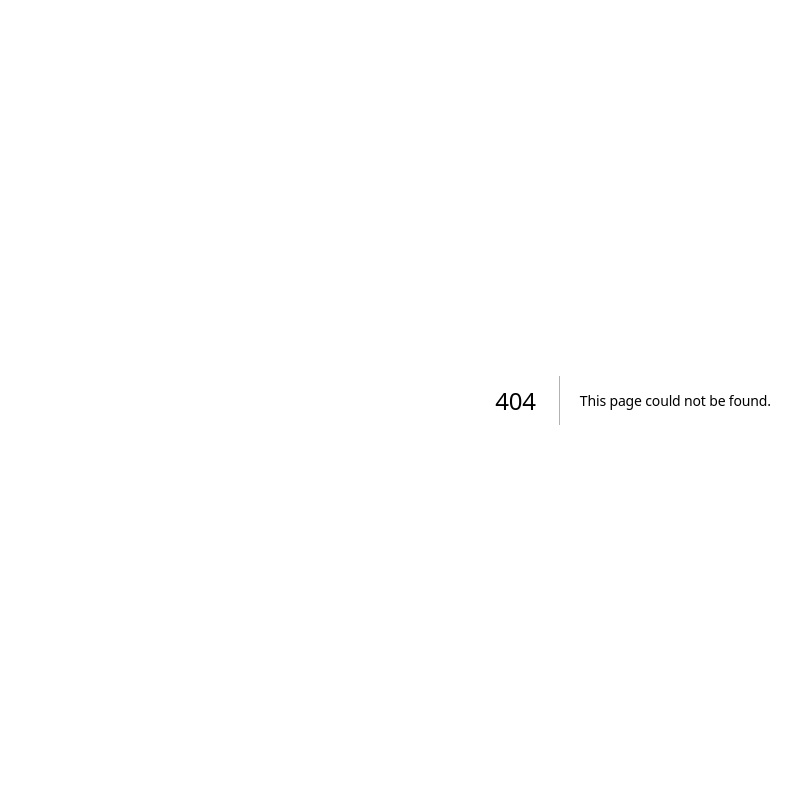
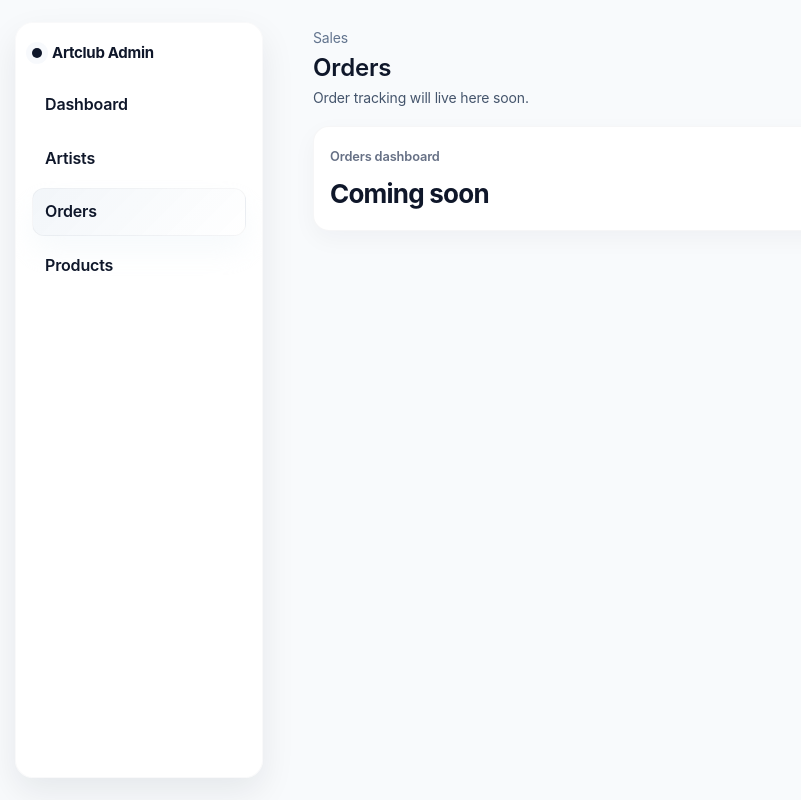
Before and after one commit to artclubwtf/artclub-admin-clean, a Next.js app: page /admin/orders in a window 1280 px wide. Before the commit this address had no page. Shown: the whole page, without its empty margins (7-808 px from the left). Built offline with nearby package versions, Linux system fonts and the light colour scheme.

Commit message:
chore: update 2025-12-19 23:42

```diff
--- /dev/null
+++ b/app/admin/AdminSidebar.tsx
@@ -0,0 +1,42 @@
+"use client";
+
+import Link from "next/link";
+import { usePathname } from "next/navigation";
+
+const navItems = [
+  { label: "Dashboard", href: "/admin" },
+  { label: "Artists", href: "/admin/artists" },
+  { label: "Orders", href: "/admin/orders" },
+  { label: "Products", href: "/admin/products" },
+];
+
+export default function AdminSidebar() {
+  const pathname = usePathname() || "";
+
+  return (
+    <aside className="admin-sidebar">
+      <div className="admin-logo">
+        <span className="admin-logo-dot" aria-hidden />
+        <span>Artclub Admin</span>
+      </div>
+
+      <nav className="admin-nav">
+        {navItems.map((item) => {
+          const matchesExact = pathname === item.href;
+          const matchesNested = pathname.startsWith(`${item.href}/`);
+          const isActive = matchesExact || (item.href !== "/admin" && matchesNested);
+          return (
+            <Link
+              key={item.href}
+              href={item.href}
+              className={`admin-nav-link${isActive ? " active" : ""}`}
+              aria-current={isActive ? "page" : undefined}
+            >
+              {item.label}
+            </Link>
+          );
+        })}
+      </nav>
+    </aside>
+  );
+}
--- /dev/null
+++ b/app/admin/layout.tsx
@@ -0,0 +1,13 @@
+import type { ReactNode } from "react";
+import AdminSidebar from "./AdminSidebar";
+
+export default function AdminLayout({ children }: { children: ReactNode }) {
+  return (
+    <div className="admin-shell">
+      <AdminSidebar />
+      <div className="admin-main">
+        <div className="admin-content">{children}</div>
+      </div>
+    </div>
+  );
+}
--- /dev/null
+++ b/app/admin/orders/page.tsx
@@ -0,0 +1,16 @@
+export default function OrdersPage() {
+  return (
+    <main className="admin-dashboard">
+      <header className="space-y-1">
+        <p className="text-sm text-slate-500">Sales</p>
+        <h1 className="text-2xl font-semibold">Orders</h1>
+        <p className="text-sm text-slate-600">Order tracking will live here soon.</p>
+      </header>
+
+      <div className="admin-stat-card">
+        <small>Orders dashboard</small>
+        <strong>Coming soon</strong>
+      </div>
+    </main>
+  );
+}
--- /dev/null
+++ b/app/admin/page.tsx
@@ -0,0 +1,28 @@
+const stats = [
+  { label: "Orders today", value: "\u2014" },
+  { label: "Open artist payouts", value: "\u2014" },
+  { label: "Artists missing contract/payout", value: "\u2014" },
+];
+
+export default function AdminDashboardPage() {
+  return (
+    <main className="admin-dashboard">
+      <header className="space-y-1">
+        <p className="text-sm text-slate-500">Overview</p>
+        <h1 className="text-2xl font-semibold">Dashboard</h1>
+        <p className="text-sm text-slate-600">Quick status cards for the admin workspace.</p>
+      </header>
+
+      <div className="admin-cards-grid">
+        {stats.map((stat) => (
+          <div key={stat.label} className="admin-stat-card">
+            <small>{stat.label}</small>
+            <strong>{stat.value}</strong>
+          </div>
+        ))}
+      </div>
+
+      <p className="text-sm text-slate-500">Live data wiring will follow once APIs are ready.</p>
+    </main>
+  );
+}
--- a/app/globals.css
+++ b/app/globals.css
@@ -18,6 +18,8 @@
   --radius: 12px;
   --pad: 16px;
   --gap: 12px;
+  --admin-sidebar-width: 248px;
+  --admin-shell-gap: 22px;
   --focus: rgba(82, 145, 255, 0.3);
   --ring: rgba(82, 145, 255, 0.3);
 }
@@ -575,3 +577,159 @@ body.ac-theme .rounded-md,
 body.ac-theme .rounded {
   border-radius: var(--radius);
 }
+
+/* Admin shell */
+.admin-shell {
+  min-height: 100vh;
+  display: flex;
+  background: var(--bg);
+  color: var(--text);
+}
+
+.admin-sidebar {
+  position: fixed;
+  left: var(--admin-shell-gap);
+  top: var(--admin-shell-gap);
+  bottom: var(--admin-shell-gap);
+  width: var(--admin-sidebar-width);
+  display: flex;
+  flex-direction: column;
+  gap: 16px;
+  padding: 18px 16px;
+  border-radius: 18px;
+  background: color-mix(in srgb, var(--surface) 94%, transparent);
+  border: 1px solid color-mix(in srgb, var(--hairline) 38%, transparent);
+  box-shadow: 0 14px 34px rgba(15, 23, 42, 0.08);
+  backdrop-filter: blur(18px);
+  overflow: auto;
+}
+
+.admin-logo {
+  display: inline-flex;
+  align-items: center;
+  gap: 10px;
+  font-weight: 700;
+  letter-spacing: -0.02em;
+  font-size: 15px;
+}
+
+.admin-logo-dot {
+  width: 10px;
+  height: 10px;
+  border-radius: 999px;
+  background: var(--text);
+  box-shadow: 0 0 0 6px color-mix(in srgb, var(--surface2) 55%, transparent);
+}
+
+.admin-nav {
+  display: flex;
+  flex-direction: column;
+  gap: 6px;
+}
+
+.admin-nav-link {
+  display: inline-flex;
+  align-items: center;
+  gap: 10px;
+  padding: 10px 12px;
+  border-radius: 12px;
+  font-weight: 600;
+  color: var(--text);
+  text-decoration: none;
+  border: 1px solid transparent;
+  background: transparent;
+  transition: background 140ms ease, transform 140ms ease, box-shadow 140ms ease, border-color 140ms ease;
+}
+
+.admin-nav-link:hover {
+  background: color-mix(in srgb, var(--surface2) 88%, transparent);
+  transform: translateY(-1px);
+}
+
+.admin-nav-link:focus-visible {
+  outline: none;
+  box-shadow: 0 0 0 3px var(--focus);
+}
+
+.admin-nav-link.active {
+  background: linear-gradient(135deg, color-mix(in srgb, var(--surface2) 92%, transparent), color-mix(in srgb, var(--surface) 88%, transparent));
+  border-color: color-mix(in srgb, var(--hairline) 60%, transparent);
+  box-shadow: 0 16px 28px color-mix(in srgb, var(--surface2) 55%, transparent);
+}
+
+.admin-main {
+  flex: 1;
+  margin-left: calc(var(--admin-sidebar-width) + (var(--admin-shell-gap) * 2));
+  padding: calc(var(--admin-shell-gap) + 6px) calc(var(--admin-shell-gap) + 6px) calc(var(--admin-shell-gap) * 2);
+  width: 100%;
+}
+
+.admin-content {
+  max-width: 1280px;
+  margin: 0 auto;
+  width: 100%;
+}
+
+.admin-dashboard {
+  display: flex;
+  flex-direction: column;
+  gap: 18px;
+}
+
+.admin-cards-grid {
+  display: grid;
+  grid-template-columns: repeat(auto-fit, minmax(220px, 1fr));
+  gap: 12px;
+}
+
+.admin-stat-card {
+  background: var(--surface);
+  border-radius: 16px;
+  padding: 16px;
+  box-shadow: var(--shadow);
+  border: 1px solid color-mix(in srgb, var(--hairline) 60%, transparent);
+}
+
+.admin-stat-card small {
+  color: var(--muted);
+  font-weight: 600;
+  letter-spacing: -0.01em;
+}
+
+.admin-stat-card strong {
+  display: block;
+  font-size: 26px;
+  font-weight: 700;
+  letter-spacing: -0.03em;
+  margin-top: 4px;
+}
+
+@media (max-width: 900px) {
+  .admin-shell {
+    flex-direction: column;
+  }
+
+  .admin-sidebar {
+    position: sticky;
+    inset: 0;
+    width: auto;
+    border-radius: 0;
+    box-shadow: 0 1px 0 var(--hairline);
+    padding: 12px 16px;
+  }
+
+  .admin-nav {
+    flex-direction: row;
+    gap: 8px;
+    flex-wrap: wrap;
+  }
+
+  .admin-nav-link {
+    padding: 8px 10px;
+  }
+
+  .admin-main {
+    margin-left: 0;
+    padding: 18px 16px 28px;
+  }
+}
```
